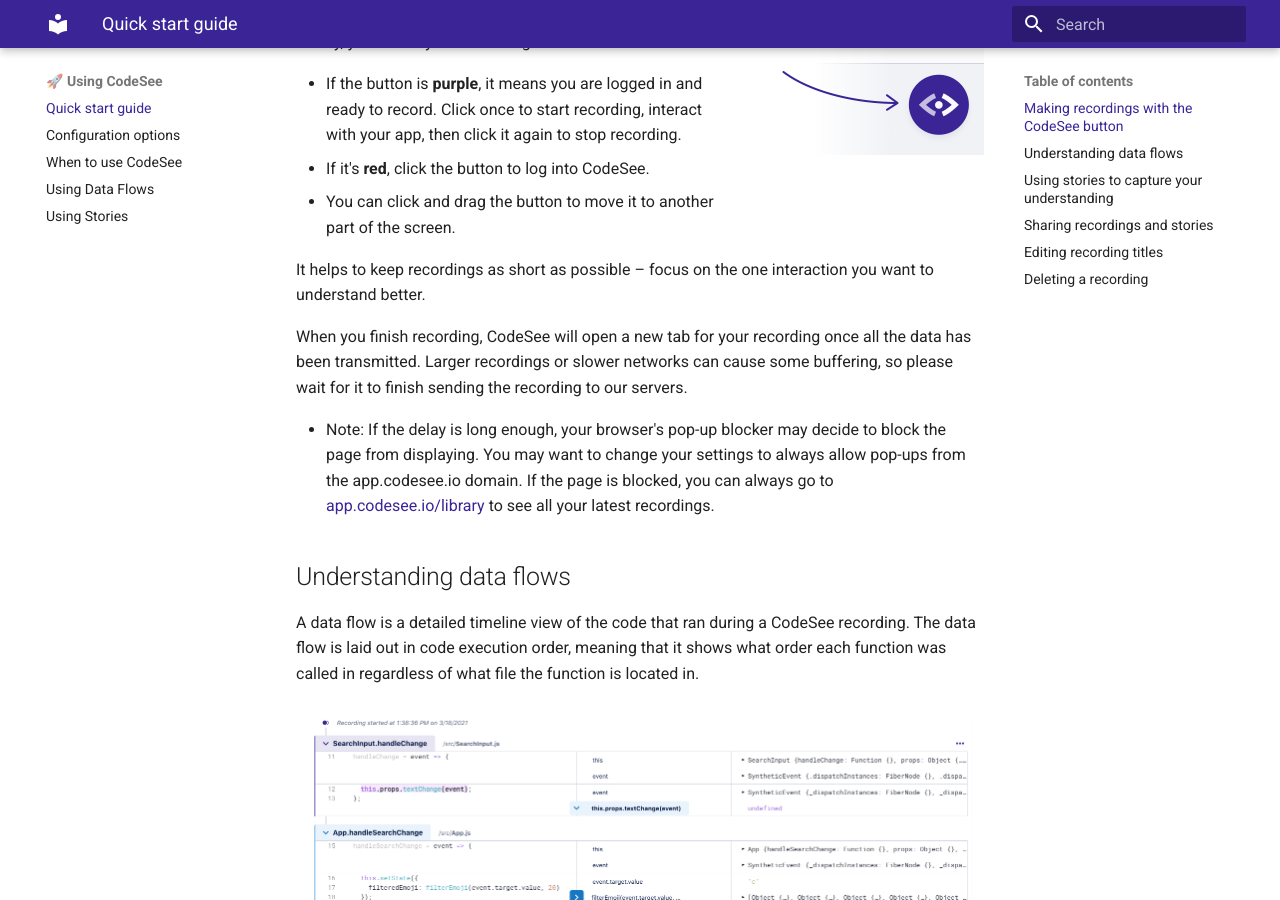
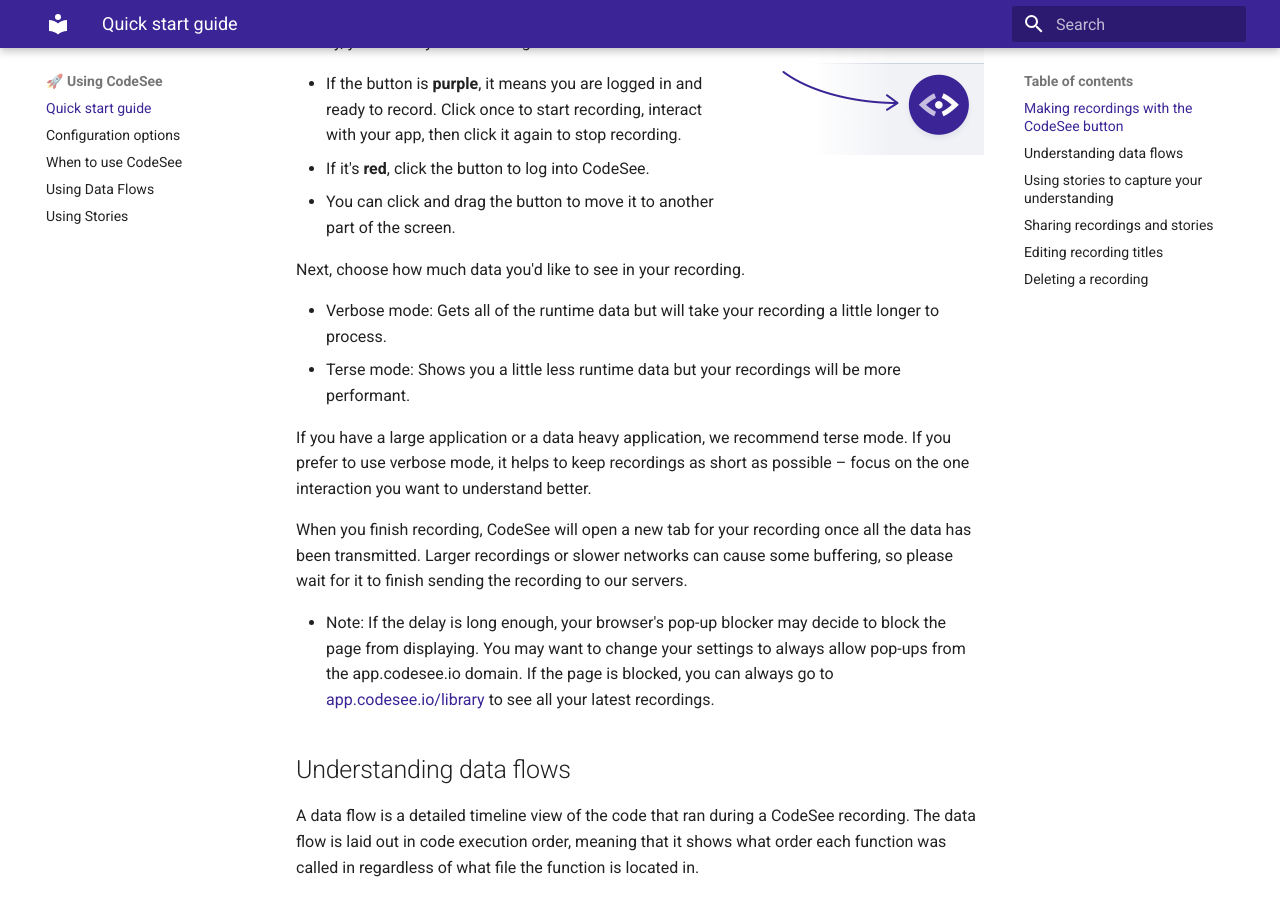
Before and after one commit to Codesee-io/docs, an MkDocs documentation site: the page built from docs/use/quick-start.md, in a window 1280 px wide and 900 px high, scrolled down 366 px. Built offline with MkDocs 1.6.1 and Material for MkDocs 9.7.7, drawn with Linux system fonts in a browser that asks for light colours; comment, search, counter and statistics services are not loaded.

Commit message:
low data mode

```diff
--- a/docs/use/quick-start.md
+++ b/docs/use/quick-start.md
@@ -13,7 +13,12 @@ If you see the CodeSee button when you run your app locally, you're ready to sta
 - If it's **red**, click the button to log into CodeSee.
 - You can click and drag the button to move it to another part of the screen.
 
-It helps to keep recordings as short as possible – focus on the one interaction you want to understand better.
+Next, choose how much data you'd like to see in your recording.
+
+- Verbose mode: Gets all of the runtime data but will take your recording a little longer to process.
+- Terse mode: Shows you a little less runtime data but your recordings will be more performant.
+
+If you have a large application or a data heavy application, we recommend terse mode. If you prefer to use verbose mode, it helps to keep recordings as short as possible – focus on the one interaction you want to understand better.
 
 When you finish recording, CodeSee will open a new tab for your recording once all the data has been transmitted. Larger recordings or slower networks can cause some buffering, so please wait for it to finish sending the recording to our servers.
 
```
